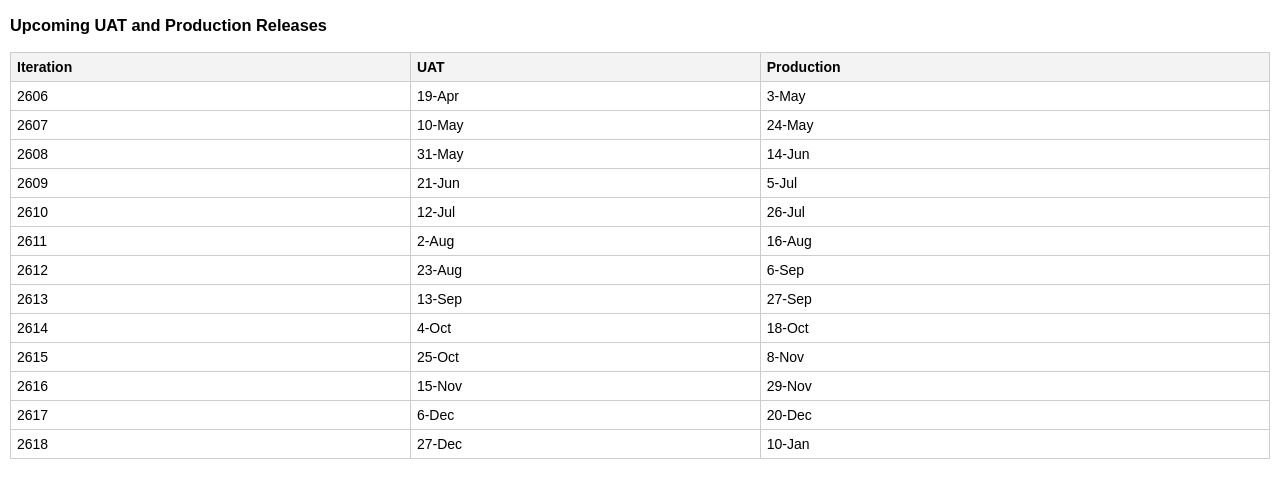
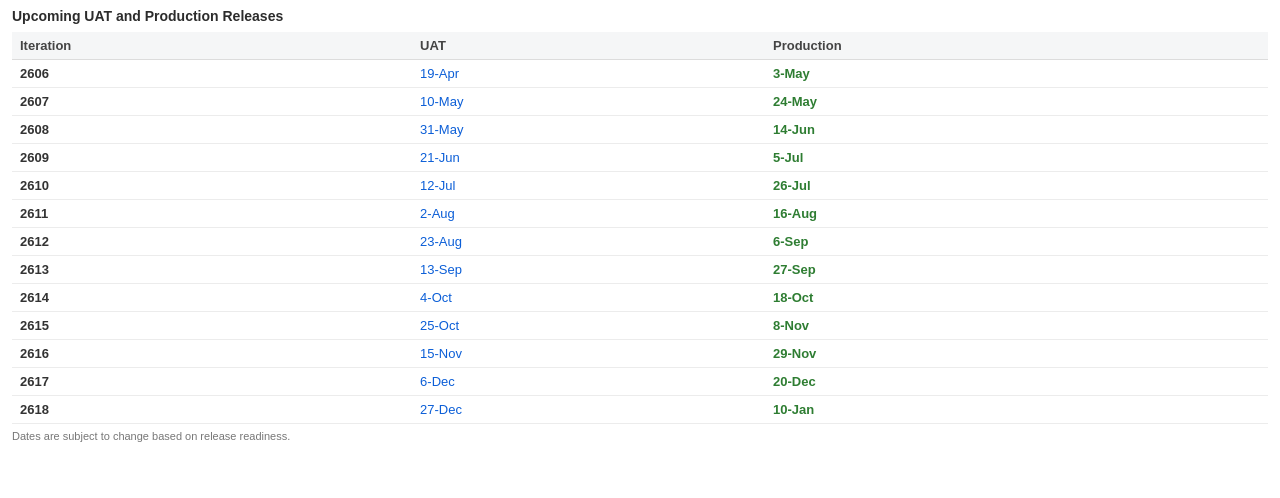
Before and after one commit to nadavattar/boltiteration, a plain HTML site: page index.html in a window 1280 px wide. Drawn offline with Linux system fonts and the light colour scheme.

Commit message:
Refactor index.html for improved layout and styles
Updated styling and structure for upcoming releases page.

```diff
--- a/index.html
+++ b/index.html
@@ -1,4 +1,3 @@
-
 <!DOCTYPE html>
 <html>
 <head>
@@ -6,41 +5,95 @@
   <title>Upcoming Releases</title>
   <style>
     body {
-      font-family: Arial, sans-serif;
-      margin: 10px;
+      font-family: Arial, Helvetica, sans-serif;
+      margin: 8px 12px;
+      font-size: 13px;
+      color: #333;
+      background-color: #ffffff;
+    }
+
+    h3 {
+      margin: 0 0 8px 0;
       font-size: 14px;
+      font-weight: 600;
+      color: #2c2c2c;
     }
+
     table {
       width: 100%;
       border-collapse: collapse;
+      background-color: #fff;
     }
-    th, td {
-      border: 1px solid #ccc;
-      padding: 6px;
+
+    th {
+      background-color: #f5f6f7; /* SysAid-like header */
+      font-weight: 600;
       text-align: left;
+      border-bottom: 1px solid #dcdcdc;
+      padding: 6px 8px;
+      color: #444;
     }
-    th {
-      background-color: #f3f3f3;
+
+    td {
+      border-bottom: 1px solid #ececec;
+      padding: 6px 8px;
+      color: #333;
+      white-space: nowrap;
+    }
+
+    tr:hover td {
+      background-color: #f9fbfd; /* subtle hover */
+    }
+
+    .iteration {
+      font-weight: 600;
+    }
+
+    .uat {
+      color: #0b5ed7;   /* soft blue */
+    }
+
+    .prod {
+      color: #2e7d32;   /* muted green */
+      font-weight: 600;
+    }
+
+    .note {
+      margin-top: 6px;
+      font-size: 11px;
+      color: #777;
     }
   </style>
 </head>
 <body>
+
   <h3>Upcoming UAT and Production Releases</h3>
+
   <table>
-    <tr><th>Iteration</th><th>UAT</th><th>Production</th></tr>
-    <tr><td>2606</td><td>19-Apr</td><td>3-May</td></tr>
-    <tr><td>2607</td><td>10-May</td><td>24-May</td></tr>
-    <tr><td>2608</td><td>31-May</td><td>14-Jun</td></tr>
-    <tr><td>2609</td><td>21-Jun</td><td>5-Jul</td></tr>
-    <tr><td>2610</td><td>12-Jul</td><td>26-Jul</td></tr>
-    <tr><td>2611</td><td>2-Aug</td><td>16-Aug</td></tr>
-    <tr><td>2612</td><td>23-Aug</td><td>6-Sep</td></tr>
-    <tr><td>2613</td><td>13-Sep</td><td>27-Sep</td></tr>
-    <tr><td>2614</td><td>4-Oct</td><td>18-Oct</td></tr>
-    <tr><td>2615</td><td>25-Oct</td><td>8-Nov</td></tr>
-    <tr><td>2616</td><td>15-Nov</td><td>29-Nov</td></tr>
-    <tr><td>2617</td><td>6-Dec</td><td>20-Dec</td></tr>
-    <tr><td>2618</td><td>27-Dec</td><td>10-Jan</td></tr>
+    <tr>
+      <th>Iteration</th>
+      <th>UAT</th>
+      <th>Production</th>
+    </tr>
+
+    <tr><td class="iteration">2606</td><td class="uat">19‑Apr</td><td class="prod">3‑May</td></tr>
+    <tr><td class="iteration">2607</td><td class="uat">10‑May</td><td class="prod">24‑May</td></tr>
+    <tr><td class="iteration">2608</td><td class="uat">31‑May</td><td class="prod">14‑Jun</td></tr>
+    <tr><td class="iteration">2609</td><td class="uat">21‑Jun</td><td class="prod">5‑Jul</td></tr>
+    <tr><td class="iteration">2610</td><td class="uat">12‑Jul</td><td class="prod">26‑Jul</td></tr>
+    <tr><td class="iteration">2611</td><td class="uat">2‑Aug</td><td class="prod">16‑Aug</td></tr>
+    <tr><td class="iteration">2612</td><td class="uat">23‑Aug</td><td class="prod">6‑Sep</td></tr>
+    <tr><td class="iteration">2613</td><td class="uat">13‑Sep</td><td class="prod">27‑Sep</td></tr>
+    <tr><td class="iteration">2614</td><td class="uat">4‑Oct</td><td class="prod">18‑Oct</td></tr>
+    <tr><td class="iteration">2615</td><td class="uat">25‑Oct</td><td class="prod">8‑Nov</td></tr>
+    <tr><td class="iteration">2616</td><td class="uat">15‑Nov</td><td class="prod">29‑Nov</td></tr>
+    <tr><td class="iteration">2617</td><td class="uat">6‑Dec</td><td class="prod">20‑Dec</td></tr>
+    <tr><td class="iteration">2618</td><td class="uat">27‑Dec</td><td class="prod">10‑Jan</td></tr>
   </table>
+
+  <div class="note">
+    Dates are subject to change based on release readiness.
+  </div>
+
 </body>
 </html>
```
